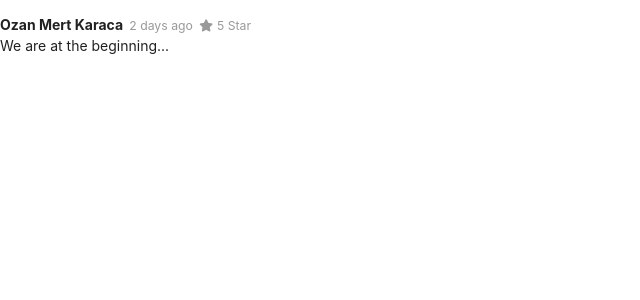
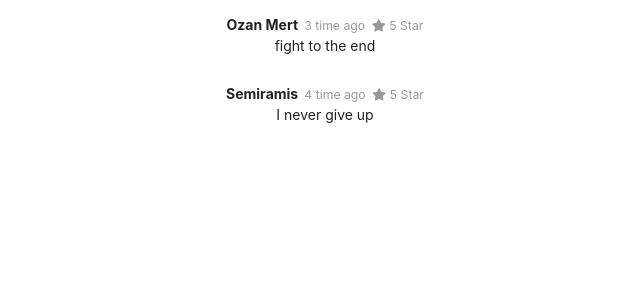
Before and after one commit to OzanMertKaraca/ReactJs-1, a React (Create React App) app: page / in a window 1280 px wide. Shown: the top 300 px of the page, without its empty margins (0-640 px from the left). Built offline with nearby package versions, Linux system fonts and the light colour scheme.

Commit message:
Componentime değer gönderme : .props kullanımı

```diff
--- a/src/App.js
+++ b/src/App.js
@@ -6,7 +6,8 @@ const App = () => {
 
     return(
         <div className="ui comments">
-          <Comment/>
+          <Comment name="Ozan Mert" time="3" star="5" comment="fight to the end"/>
+            <Comment name="Semiramis" time="4" star="5"  comment="I never give up"/>
         </div>
     )
 }
--- a/src/Comment.js
+++ b/src/Comment.js
@@ -1,6 +1,9 @@
 import React from 'react';
 
-const Comment = () => {
+const Comment = (props) => {
+    const {name ,comment,time,star} = props;
+   // const name = props.name;
+
     return (
         <div className="comment">
             {/*  <a className="avatar" href="/">  */}
@@ -8,16 +11,16 @@ const Comment = () => {
                      hata aldığımdan dolayı resimleri göstermeyecğim hatayı bakıyorum daha tam çözemedim çözünce döneceğim*/}
             {/*  </a> */}
             <div className="content">
-                <a className="author" href="/">Ozan Mert Karaca</a>
+                <a className="author" href="/">{name}</a>
                 <div className="metadata">
-                    <div className="date">2 days ago</div>
+                    <div className="date">{time} time ago</div>
                     <div className="rating">
                         <i className="star icon"></i>
-                        5 Star
+                        {star} Star
                     </div>
                 </div>
                 <div className="text">
-                    We are at the beginning...
+                    {comment}
                 </div>
             </div>
         </div>
--- a/src/index.css
+++ b/src/index.css
@@ -5,6 +5,7 @@ body {
     sans-serif;
   -webkit-font-smoothing: antialiased;
   -moz-osx-font-smoothing: grayscale;
+  text-align: center;
 }
 
 code {
```
